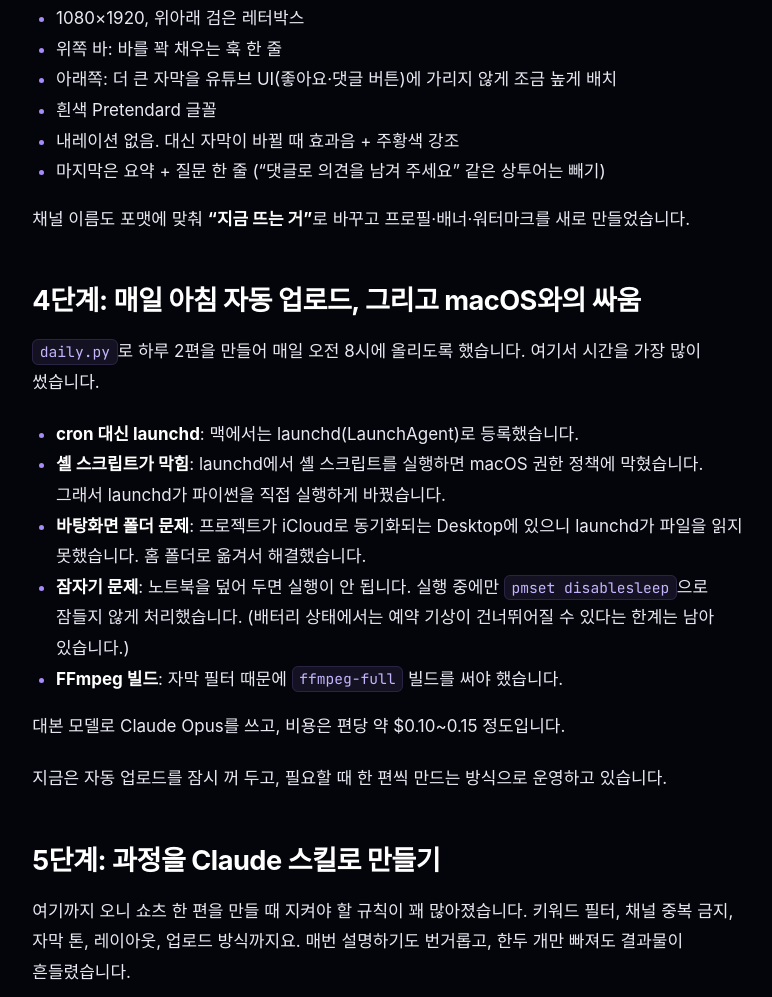
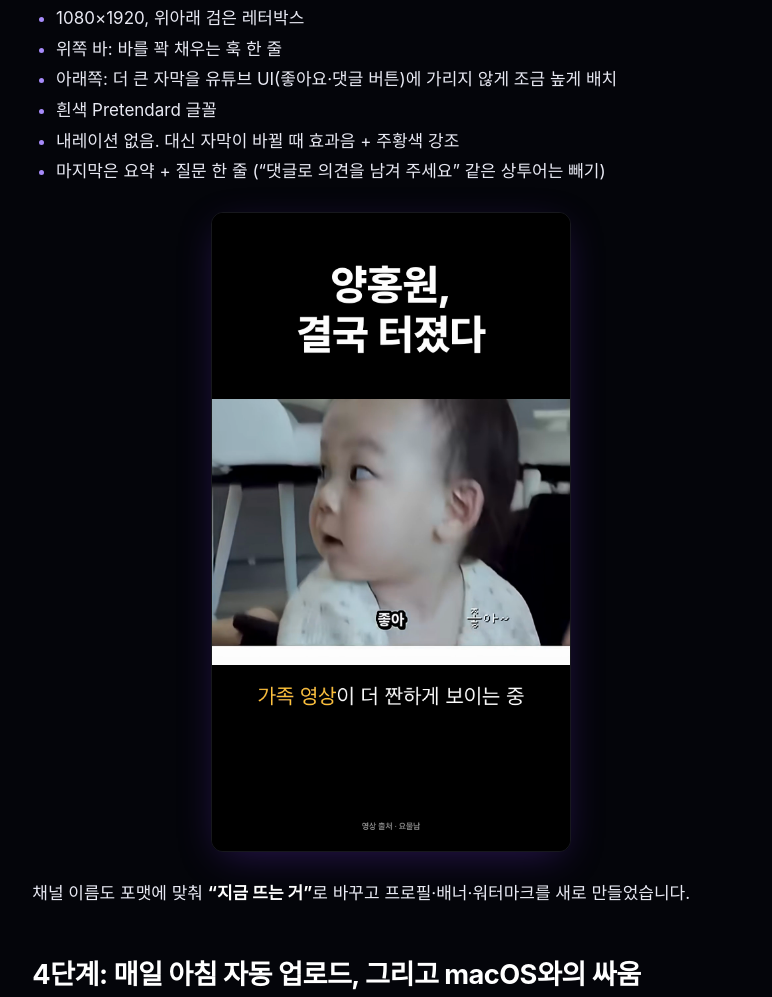
Before and after one commit to CHDOSU/dev-blog, an Astro site: page /blog/autoshorts-making-of in a window 1280 px wide. Shown: the part 2453-3450 px from the top of the page, without its empty margins (249-1021 px from the left). Built offline with nearby package versions, Linux system fonts and the light colour scheme; Astro itself is replaced by a stand-in of ours; a web font is replaced by a local one.

Commit message:
post: AutoShorts 제작기 3단계에 결과 프레임 예시 이미지 추가
- 세로로 긴 본문 이미지는 최대 높이 640px로 가운데 정렬

Co-Authored-By: Claude Opus 5.5 <noreply@anthropic.com>
Claude-Session: https://claude.ai/code/session_01XM2S933aYyvMTFvD53HqtV

```diff
--- a/src/content/blog/autoshorts-making-of.md
+++ b/src/content/blog/autoshorts-making-of.md
@@ -70,6 +70,8 @@ short_1.mp4 + 출처가 들어간 설명글
 - 내레이션 없음. 대신 자막이 바뀔 때 효과음 + 주황색 강조
 - 마지막은 요약 + 질문 한 줄 ("댓글로 의견을 남겨 주세요" 같은 상투어는 빼기)
 
+![결과 프레임 예시: 위쪽 훅 한 줄, 가운데 원본 영상, 아래쪽 주황색 강조 자막](../../assets/blog/autoshorts-frame-example.png)
+
 채널 이름도 포맷에 맞춰 <strong>"지금 뜨는 거"</strong>로 바꾸고 프로필·배너·워터마크를 새로 만들었습니다.
 
 ## 4단계: 매일 아침 자동 업로드, 그리고 macOS와의 싸움
--- a/src/layouts/BlogPost.astro
+++ b/src/layouts/BlogPost.astro
@@ -84,6 +84,15 @@ const { title, description, pubDate, updatedDate, heroImage, tags = [], minutes
 		border: 1px solid rgba(167, 139, 250, 0.2);
 		text-decoration: none;
 	}
+	/* 본문 이미지: 세로로 긴 이미지(쇼츠 캡처 등)가 화면을 다 차지하지 않게 */
+	.prose :global(p > img) {
+		display: block;
+		width: auto;
+		max-height: 640px;
+		margin: 1.5em auto;
+		border: 1px solid var(--border);
+		box-shadow: 0 10px 40px -10px rgba(124, 58, 237, 0.35);
+	}
 	.hero {
 		width: 100%;
 		margin-bottom: 2em;
```
Also changed, not shown: src/assets/blog/autoshorts-frame-example.png (added).
